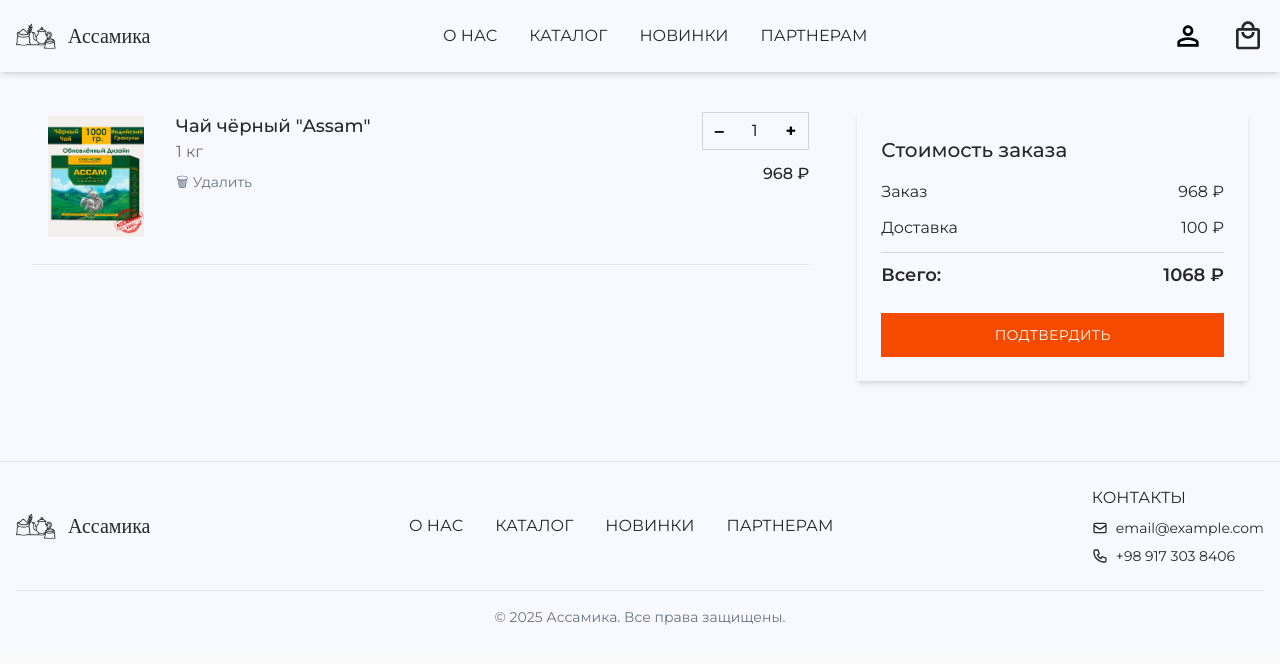
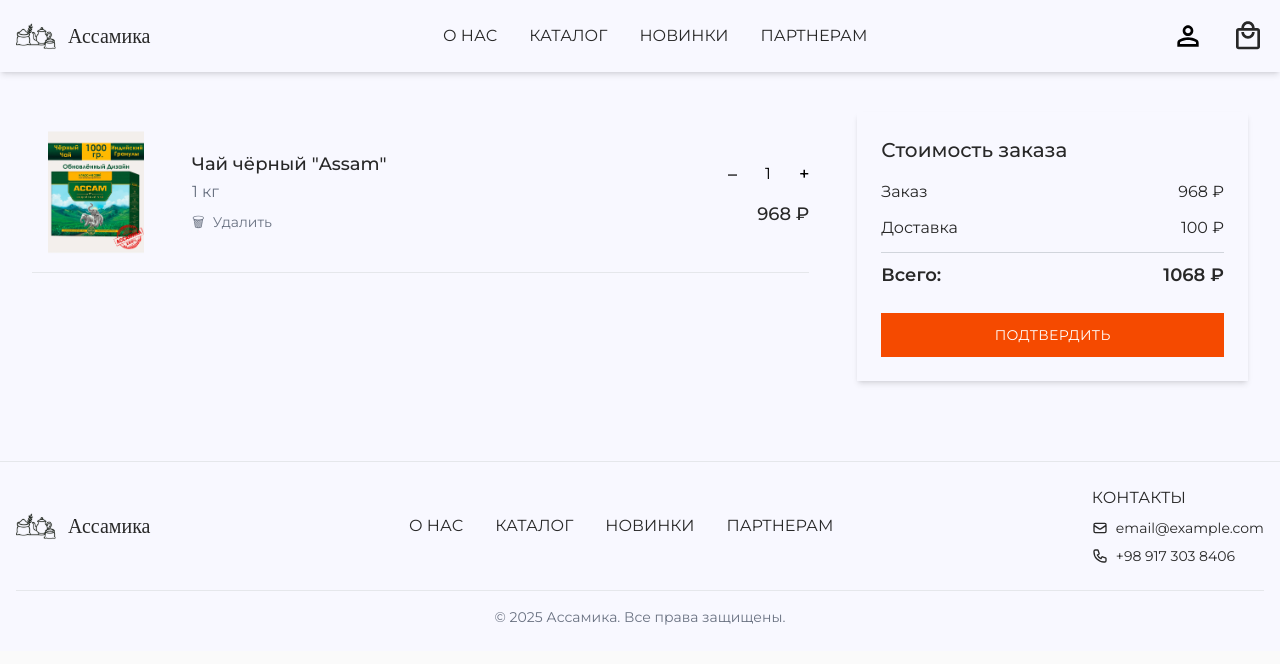
Before and after one commit to EvilDwarff/Assamika, a React (Vite) app in the folder react-frontend/: page /cart in a window 1280 px wide. Shown: the top 664 px of the page. Built offline with nearby package versions, Linux system fonts and the light colour scheme; a web font is replaced by a local one.

Commit message:
fix cart item

```diff
--- a/react-frontend/src/components/CartPage.jsx
+++ b/react-frontend/src/components/CartPage.jsx
@@ -51,53 +51,63 @@
             {/* Список товаров */}
             <div className="w-full lg:w-2/3">
            {cartItems.map((item) => (
-                <div key={item.id} className="pb-6 mb-6 border-b border-gray-200">
-                  <div className="flex flex-col sm:flex-row items-center sm:items-start gap-4">
+  <div key={item.id} className="py-4 border-b border-gray-200">
+    <div className="flex flex-col sm:flex-row items-center sm:items-center gap-4 sm:gap-8">
+      {/* Изображение */}
+      <div className="flex-shrink-0">
         <img
           src={item.image}
           alt={item.title}
-                      className="w-32 h-32 object-contain"
+          className="w-28 h-28 sm:w-32 sm:h-32 object-contain"
         />
+      </div>
 
-                    <div className="flex-1 text-center sm:text-left">
-                      <h3 className="text-lg font-medium text-text">
+      {/* Текст (вертикально центрирован) */}
+      <div className="flex-1 flex flex-col justify-center text-center sm:text-left">
+        <h3 className="text-lg font-medium text-text leading-snug">
           {item.title}
         </h3>
-                      <p className="text-gray-500">{item.weight}</p>
+        <p className="text-gray-500 mt-1">{item.weight}</p>
 
-                      {/* Удалить */}
         <button
           onClick={() => removeItem(item.id)}
-                        className="text-gray-500 text-sm flex items-center gap-1 mt-2 hover:text-orange-600"
+          className="text-gray-500 text-sm flex items-center gap-2 mt-2 hover:text-orange-600 mx-auto sm:mx-0"
         >
-                        <span>🗑</span> Удалить
+          <span aria-hidden>🗑</span>
+          Удалить
         </button>
       </div>
 
-                    {/* Кол-во и цена */}
-                    <div className="flex items-center justify-between sm:flex-col sm:items-end sm:justify-center w-full sm:w-auto gap-3">
-                      <div className="flex items-center border border-gray-300">
+      {/* Правый блок: счётчик (без рамки) и цена */}
+      <div className="flex flex-row sm:flex-col items-center sm:items-end gap-4 sm:gap-2 min-w-[110px]">
+        {/* Счётчик — без внешней рамки, компактный */}
+        <div className="flex items-center bg-transparent rounded-md">
           <button
             onClick={() => decreaseQuantity(item.id)}
-                          className="px-3 py-1 text-lg font-bold hover:bg-gray-100"
+            className="px-3 py-1 text-lg font-medium hover:text-orange-600"
+            aria-label="Уменьшить"
           >
             –
           </button>
-                        <span className="px-4">{item.quantity}</span>
+          <span className="px-4 text-base">{item.quantity}</span>
           <button
             onClick={() => increaseQuantity(item.id)}
-                          className="px-3 py-1 text-lg font-bold hover:bg-gray-100"
+            className="ps-3 py-1 text-lg font-medium hover:text-orange-600"
+            aria-label="Увеличить"
           >
             +
           </button>
         </div>
-                      <p className="font-medium text-text">
+
+        {/* Цена */}
+        <div className="text-base sm:text-lg font-medium text-text">
           {item.price * item.quantity} ₽
-                      </p>
+        </div>
       </div>
     </div>
   </div>
 ))}
+
             </div>
 
             {/* Итоговая стоимость */}
```
Lines whose indentation alone changed are shown as unchanged.
